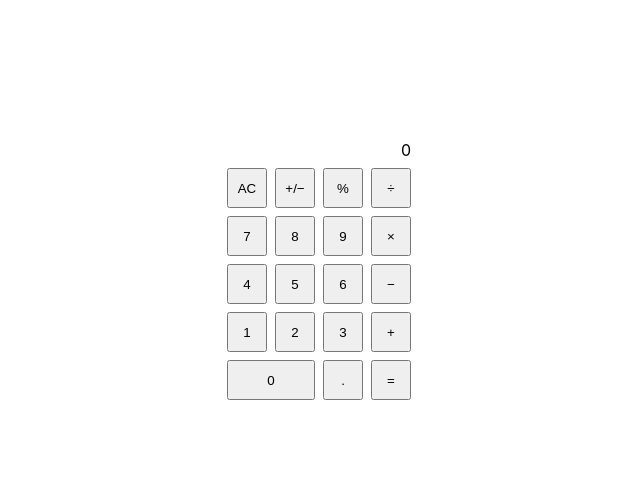
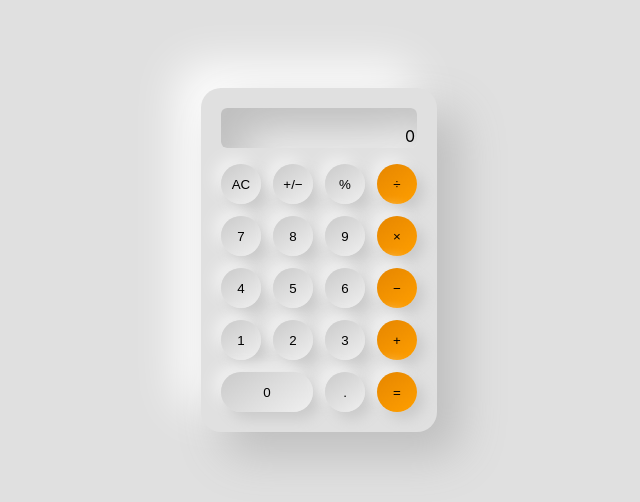
Before and after one commit to lvadla/calculator-ts, a website with bundled scripts: page index.html in a window 1280 px wide. Shown: the part 140-642 px from the top of the page, without its empty margins (321-961 px from the left). Built offline with nearby package versions, Linux system fonts and the light colour scheme.

Commit message:
feat: neumorphic theme, css variables, operator styles

```diff
--- a/index.html
+++ b/index.html
@@ -19,26 +19,36 @@
           <button type="button" data-control="clear">AC</button>
           <button type="button" data-control="negation">&plus;/&minus;</button>
           <button type="button" data-control="percentage">&percnt;</button>
-          <button type="button" data-operator="/">&divide;</button>
+          <button type="button" data-operator="/" class="operator">
+            &divide;
+          </button>
 
           <button type="button" data-operand="7">7</button>
           <button type="button" data-operand="8">8</button>
           <button type="button" data-operand="9">9</button>
-          <button type="button" data-operator="*">&times;</button>
+          <button type="button" data-operator="*" class="operator">
+            &times;
+          </button>
 
           <button type="button" data-operand="4">4</button>
           <button type="button" data-operand="5">5</button>
           <button type="button" data-operand="6">6</button>
-          <button type="button" data-operator="-">&minus;</button>
+          <button type="button" data-operator="-" class="operator">
+            &minus;
+          </button>
 
           <button type="button" data-operand="1">1</button>
           <button type="button" data-operand="2">2</button>
           <button type="button" data-operand="3">3</button>
-          <button type="button" data-operator="+">&plus;</button>
+          <button type="button" data-operator="+" class="operator">
+            &plus;
+          </button>
 
           <button type="button" data-operand="0" class="double">0</button>
           <button type="button" data-operand=".">.</button>
-          <button type="button" data-operator="=">&equals;</button>
+          <button type="button" data-operator="=" class="operator">
+            &equals;
+          </button>
         </section>
       </div>
     </main>
--- a/styles.css
+++ b/styles.css
@@ -1,5 +1,20 @@
+html {
+  --accentColor: #ff9500;
+  --accentColorDark: #e68600;
+  --accentColorLight: #ff9f00;
+
+  --shadowColor: #bebebe;
+  --darkColor: #414141;
+  --primaryColor: #ffffff;
+  --backgroundColor: #e0e0e0;
+
+  --buttonColorFirst: #cacaca;
+  --buttonColorSecond: #f0f0f0;
+}
+
 html,
 body {
+  background: var(--backgroundColor);
   padding: 0;
   margin: 0;
   font-family: -apple-system, BlinkMacSystemFont, Segoe UI, Roboto, Oxygen,
@@ -22,19 +37,34 @@ main#content {
   display: flex;
   flex-direction: column;
   justify-content: center;
+  background: var(--backgroundColor);
+  border-radius: 1.25rem;
+  box-shadow: 23px 23px 46px var(--shadowColor),
+    -23px -23px 46px var(--primaryColor);
+  margin: auto 0;
+  padding: 1.25rem;
 }
 
 #input {
   display: grid;
   align-content: center;
   justify-content: center;
-  gap: 0.5rem;
+  gap: 0.75rem;
   grid-template-columns: repeat(4, 2.5rem);
   grid-template-rows: repeat(5, 2.5rem);
-  margin-top: 0.5rem;
+  margin-top: 1rem;
 }
 
 section#input > button {
+  background: linear-gradient(
+    145deg,
+    var(--buttonColorFirst),
+    var(--buttonColorSecond)
+  );
+  border: none;
+  border-radius: 1.25rem;
+  box-shadow: 7px 7px 14px var(--buttonColorFirst),
+    -7px -7px 14px var(--buttonColorSecond);
   padding: 0;
   cursor: pointer;
 }
@@ -43,13 +73,30 @@ section#input > button.double {
   grid-column: span 2;
 }
 
+section#input > button.operator {
+  background: linear-gradient(
+    145deg,
+    var(--accentColorDark),
+    var(--accentColorLight)
+  );
+}
+
 #output {
   height: 2.5rem;
   display: flex;
   flex-direction: column;
   justify-content: flex-end;
+  background: var(--backgroundColor);
+  border-radius: 0.375rem;
+  box-shadow: inset 23px 23px 46px var(--shadowColor),
+    inset -23px -23px 46px var(--primaryColor);
+  padding: 0.125rem;
 }
 
 #output > span {
   text-align: end;
 }
+
+#output > span:first-of-type {
+  color: var(--darkColor);
+}
```
